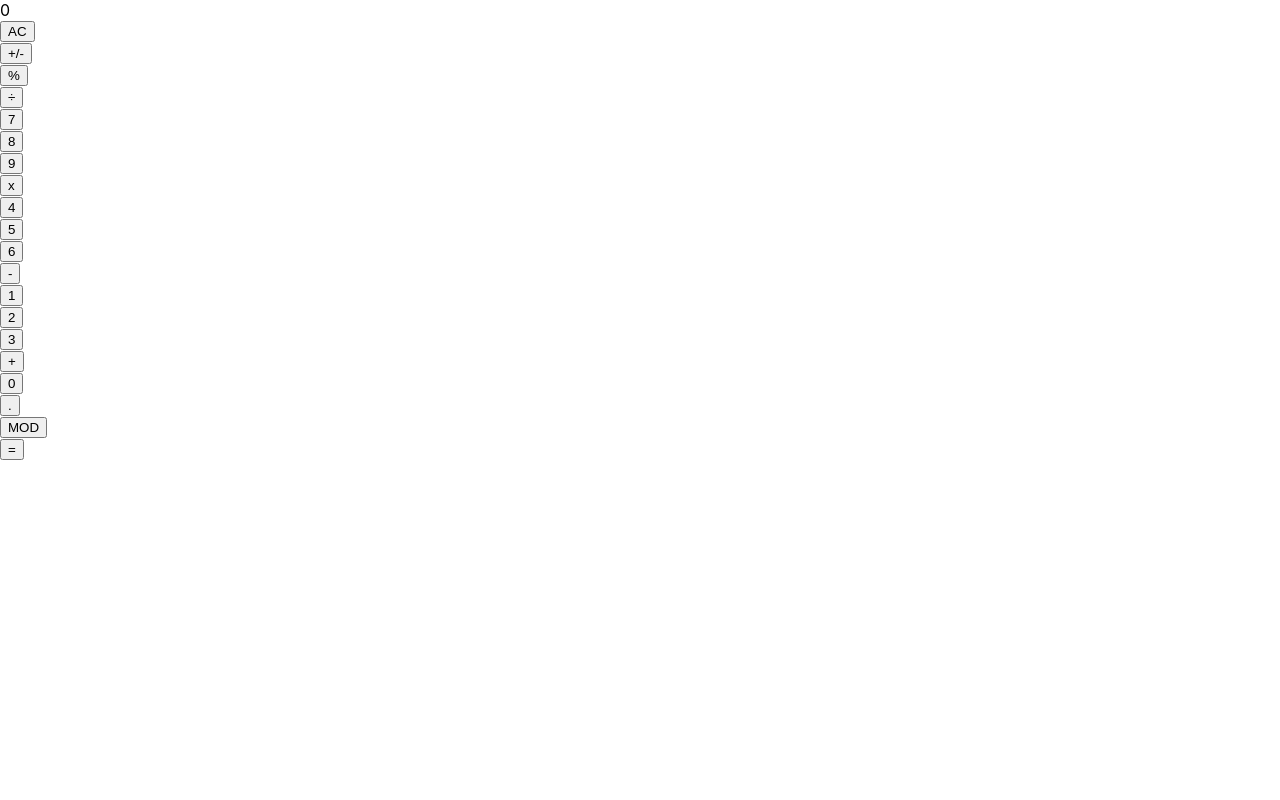
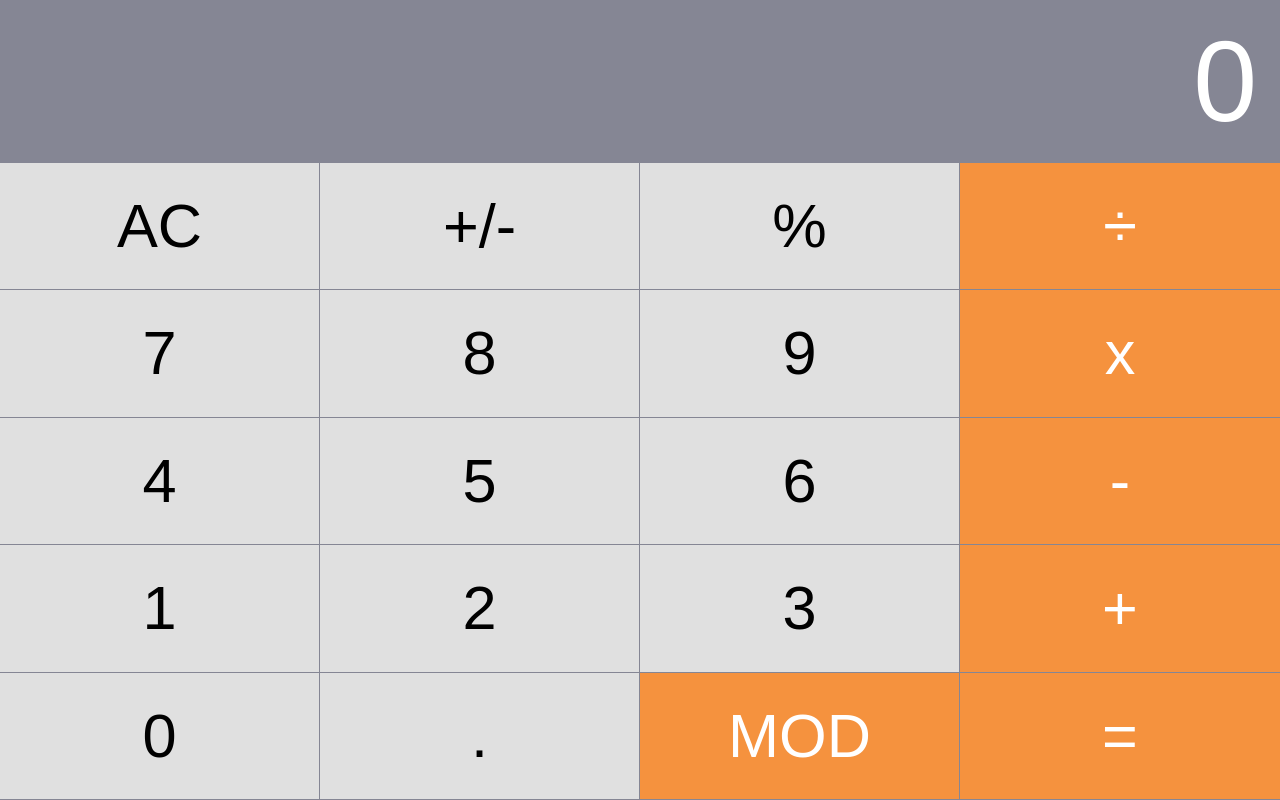
Before and after one commit to Samuca-sys/calculator, a React (Create React App) app: page / in a window 1280 px wide. Built offline with nearby package versions, Linux system fonts and the light colour scheme.

Commit message:
style: add components stles

```diff
--- a/src/components/App.css
+++ b/src/components/App.css
@@ -0,0 +1,6 @@
+.component-app {
+  display: flex;
+  flex-direction: column;
+  flex-wrap: wrap;
+  height: 100%;
+}
--- a/src/components/Button.css
+++ b/src/components/Button.css
@@ -0,0 +1,27 @@
+.component-button {
+  display: inline-flex;
+
+  width: 25%;
+  justify-content: center;
+  flex: 1 0 auto;
+  height: 100%;
+}
+
+button {
+  border: 0;
+  background: var(--light-gray);
+  margin: 0;
+  flex: 1 0 auto;
+  font-size: 4rem;
+
+  margin: 0 1px 0 0;
+}
+
+.component-button:last-child button {
+  margin-right: 0;
+}
+
+.orange button {
+  background: var(--orange);
+  color: var(--white);
+}
--- a/src/components/ButtonPanel.css
+++ b/src/components/ButtonPanel.css
@@ -0,0 +1,13 @@
+.component-button-panel {
+  display: flex;
+  flex-direction: row;
+  flex-wrap: wrap;
+  flex: 1 0 auto;
+}
+
+.component-button-panel > div {
+  display: flex;
+  flex: 1 0 auto;
+  width: 100%;
+  margin-bottom: 1px;
+}
--- a/src/components/Display.css
+++ b/src/components/Display.css
@@ -0,0 +1,13 @@
+.component-display {
+  display: flex;
+  width: 100%;
+  background: var(--dark-gray);
+  color: var(--white);
+  justify-content: flex-end;
+  font-size: 1.5rem;
+}
+
+.component-display > div {
+  font-size: 7.5rem;
+  padding: 1rem 1.5rem 1rem 1rem;
+}
--- a/src/index.css
+++ b/src/index.css
@@ -1,13 +1,60 @@
-body {
+* {
   margin: 0;
-  font-family: -apple-system, BlinkMacSystemFont, 'Segoe UI', 'Roboto', 'Oxygen',
-    'Ubuntu', 'Cantarell', 'Fira Sans', 'Droid Sans', 'Helvetica Neue',
-    sans-serif;
-  -webkit-font-smoothing: antialiased;
-  -moz-osx-font-smoothing: grayscale;
+  padding: 0;
+  box-sizing: border-box;
 }
 
-code {
-  font-family: source-code-pro, Menlo, Monaco, Consolas, 'Courier New',
-    monospace;
+body {
+  font-family: sans-serif;
 }
+
+:root {
+  --white: #ffffff;
+  --black: #000000;
+  --light-gray: #e0e0e0;
+  --dark-gray: #858694;
+  --orange: #f5923e;
+}
+
+#root,
+html,
+body {
+  height: 100%;
+  background: var(--dark-gray);
+}
+
+@media (min-width: 0px) and (min-height: 0px) {
+  html {
+    font-size: 43.75%;
+  }
+}
+
+@media (min-width: 300px) and (min-height: 300px) {
+  html {
+    font-size: 56.25%;
+  }
+}
+
+@media (min-width: 400px) and (min-height: 400px) {
+  html {
+    font-size: 62.5%;
+  }
+}
+
+@media (min-width: 500px) and (min-height: 500px) {
+  html {
+    font-size: 86.66%;
+  }
+}
+
+@media (min-width: 600px) and (min-height: 600px) {
+  html {
+    font-size: 87.5%;
+  }
+}
+
+@media (min-width: 800px) and (min-height: 800px) {
+  html {
+    font-size: 95.75%;
+  }
+}
```
